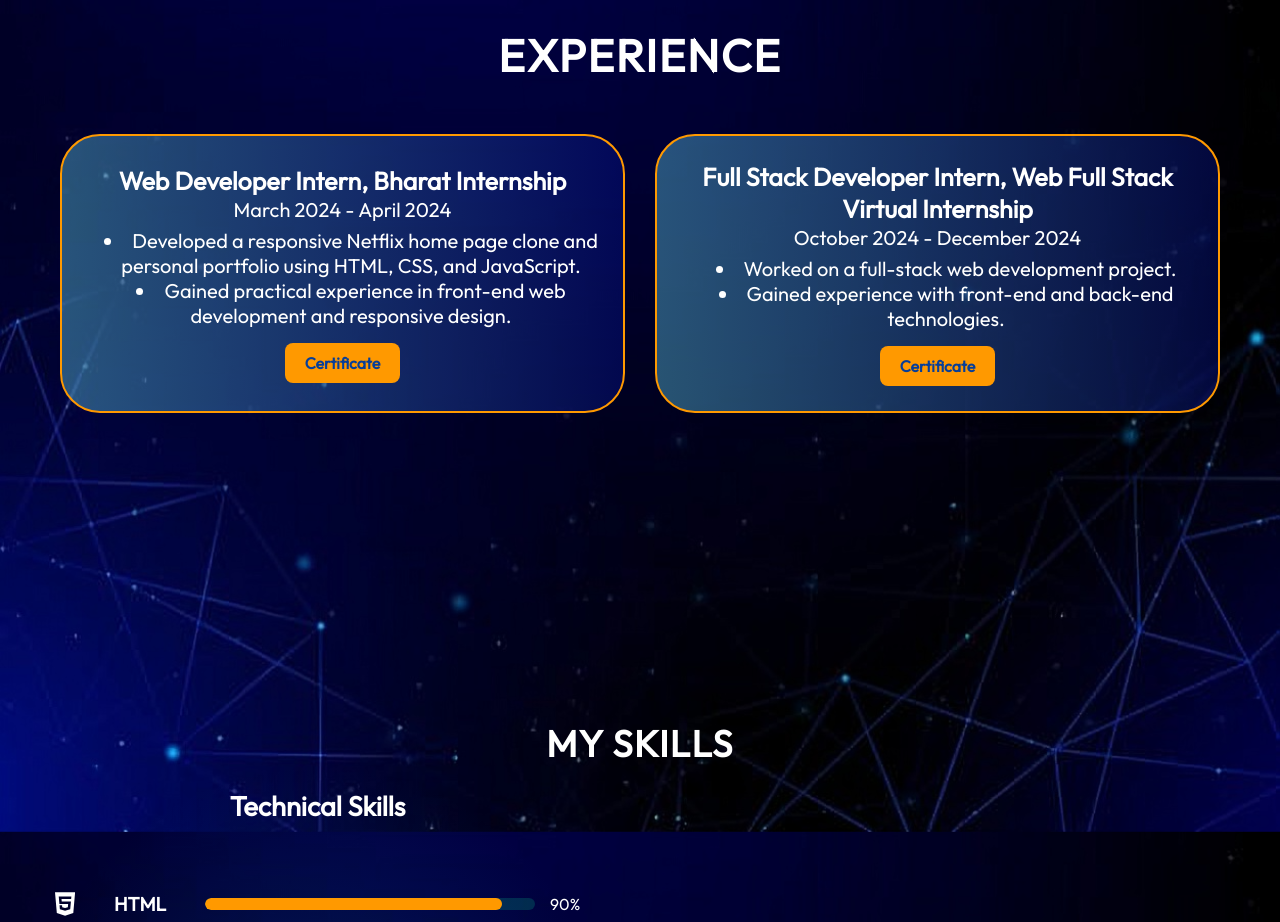
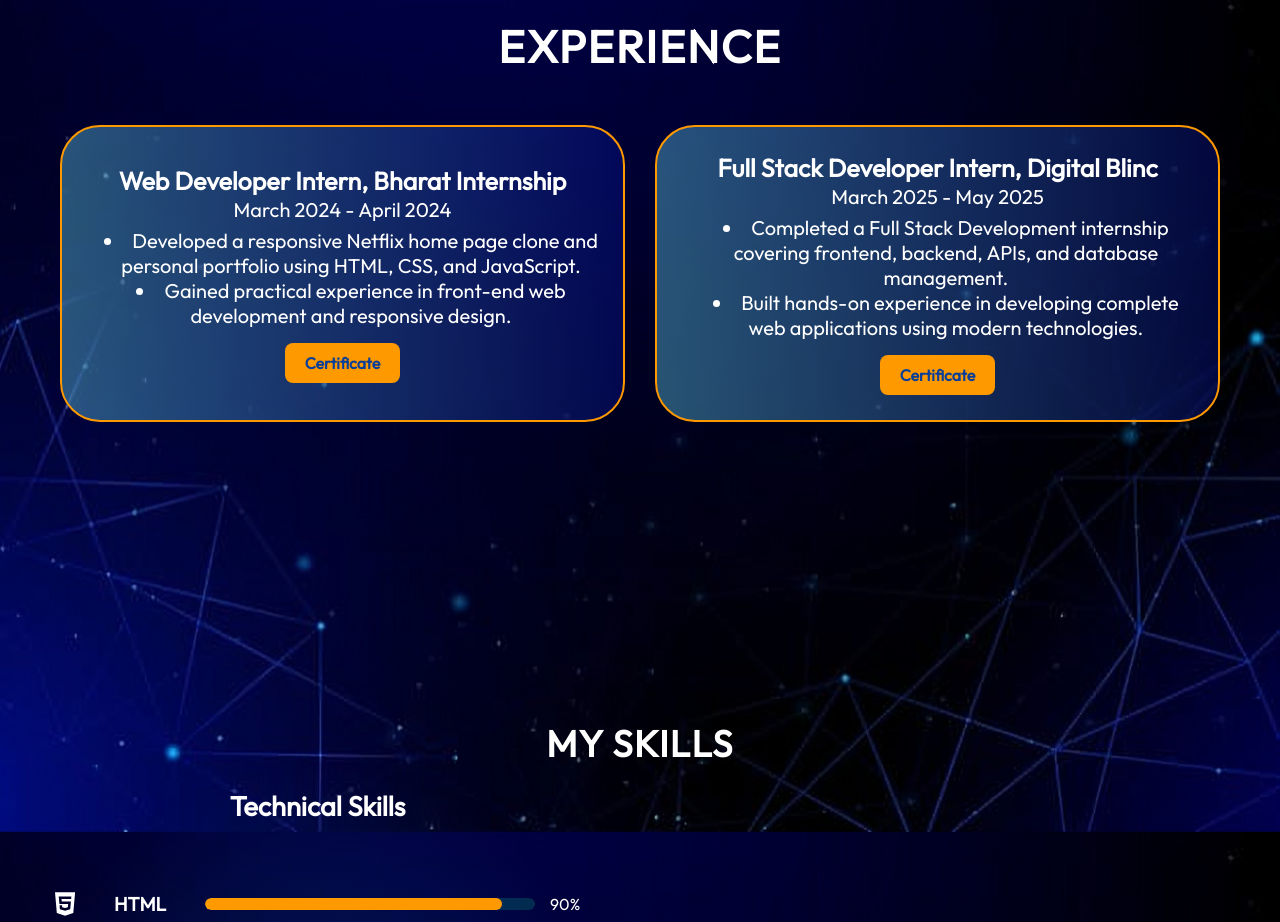
Before and after one commit to chandanachowdary77/React-Portfolio, a React (Vite) app: page / in a window 1280 px wide. Shown: the part 1720-2642 px from the top of the page. Built offline with nearby package versions, Linux system fonts and the light colour scheme.

Commit message:
Update Experience.jsx

```diff
--- a/src/components/Experience/Experience.jsx
+++ b/src/components/Experience/Experience.jsx
@@ -15,16 +15,16 @@ export const Experience = () => {
       certificateLink: "https://drive.google.com/file/d/1MPMsqXwk0T41HYimMfF_G1tYVO5eL5ev/view?usp=drivesdk"
     },
     {
-      organisation: "Web Full Stack Virtual Internship",
-      role: "Full Stack Developer Intern",
-      startDate: "October 2024",
-      endDate: "December 2024",
-      experiences: [
-        "Worked on a full-stack web development project.",
-        "Gained experience with front-end and back-end technologies."
-      ],
-      certificateLink: "https://drive.google.com/file/d/15sBSBLFQYPIJBtq0e9sMYhCze567ELnr/view?usp=drivesdk"
-    },
+  "organisation": "Digital Blinc",
+  "role": "Full Stack Developer Intern",
+  "startDate": "March 2025",
+  "endDate": "May 2025",
+  "experiences": [
+    "Completed a Full Stack Development internship covering frontend, backend, APIs, and database management.",
+    "Built hands-on experience in developing complete web applications using modern technologies."
+  ],
+  "certificateLink": "https://drive.google.com/file/d/11Vg107jZtCO9oXkjh8SGmw-9vsG8eHCg/view?usp=sharing"
+},
   ];
 
   return (
```
